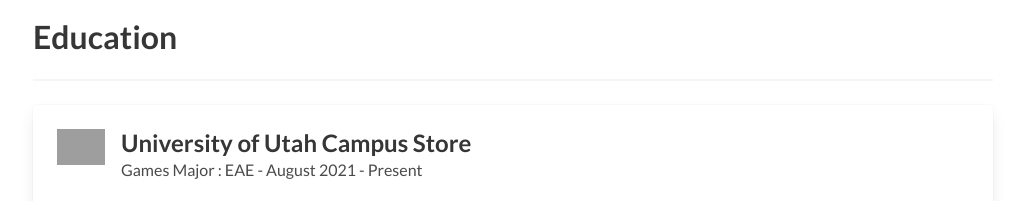
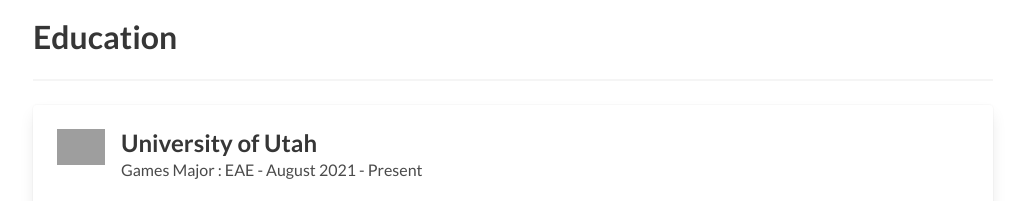
Before and after one commit to KlaatuBaradaNecktie/KlaatuBaradaNecktie.github.io, a plain HTML site: page index.html in a window 1280 px wide. Shown: the part 3420-3621 px from the top of the page, without its empty margins (127-1152 px from the left). Drawn offline with Linux system fonts and the light colour scheme; grey boxes are pictures that could not be loaded.

Commit message:
Update index.html

```diff
--- a/index.html
+++ b/index.html
@@ -268,7 +268,7 @@
             </figure>
           </div>
           <div class="media-content">
-            <p class="title is-4">University of Utah Campus Store</p>
+            <p class="title is-4">University of Utah</p>
             <p class="subtitle is-6">Games Major : EAE - <time datetime="2021-8">August 2021</time> - <time datetime="2022-12">Present</time> </p>
           </div>
           </div>
```
